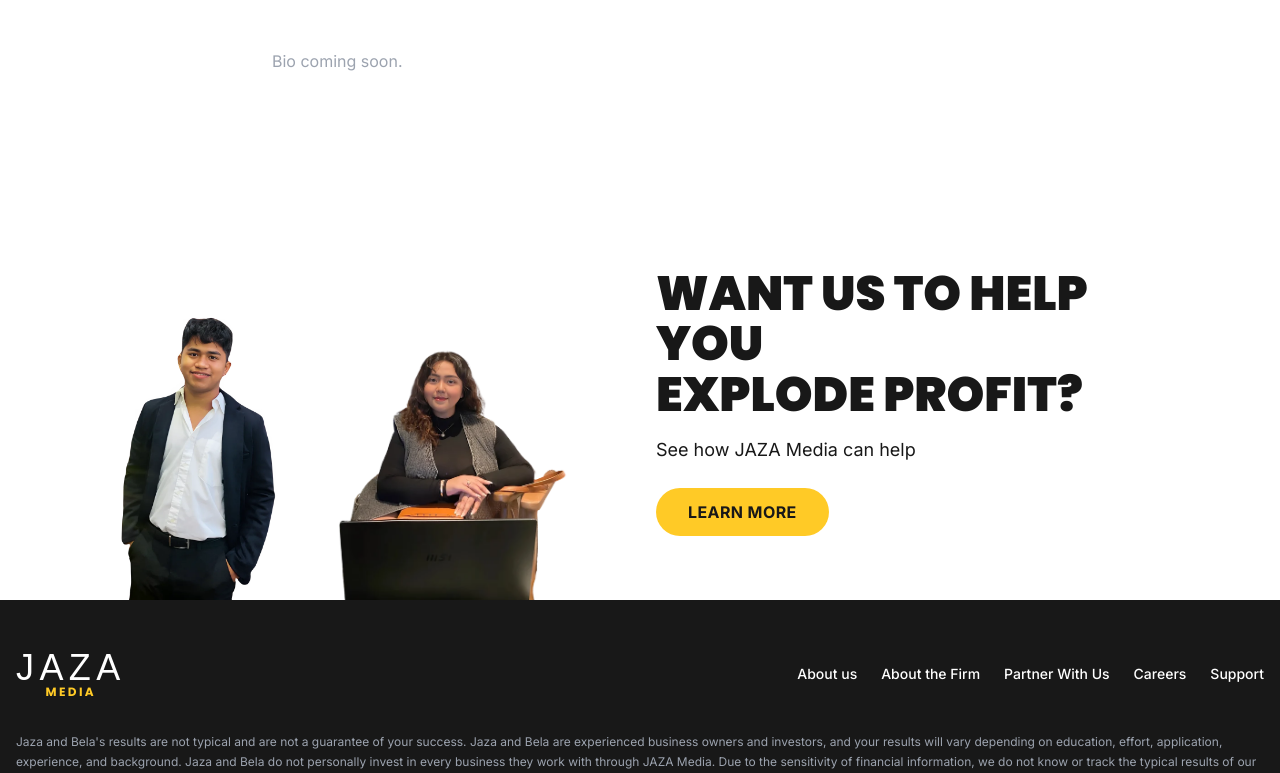
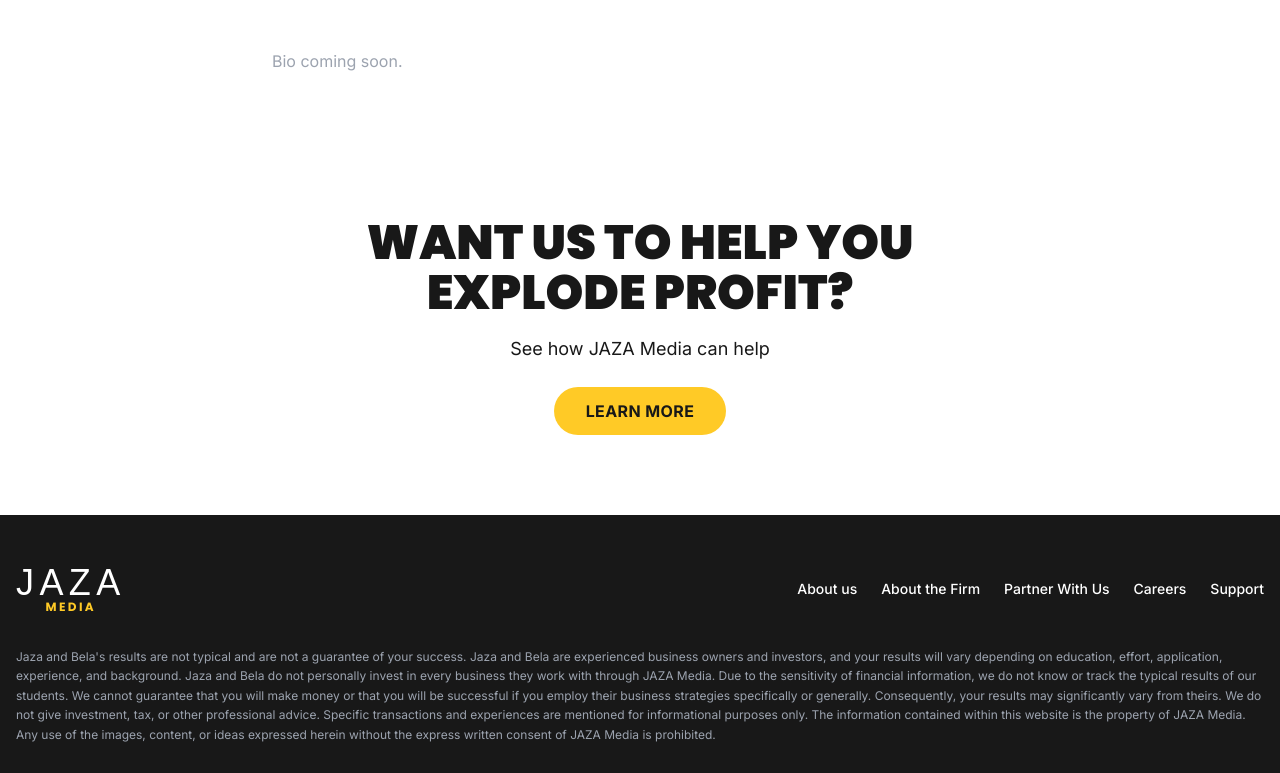
Before and after one commit to JAZA-Group-OS/jaza-media-site, a Next.js app: page /team/jaza in a window 1280 px wide. Shown: the part 475-1248 px from the top of the page. Built offline with nearby package versions, Linux system fonts and the light colour scheme; a web font is replaced by a local one.

Commit message:
feat: remove placeholder cutouts from CTA section, center the text

```diff
--- a/components/explode-profit-cta.tsx
+++ b/components/explode-profit-cta.tsx
@@ -1,29 +1,9 @@
-import Image from "next/image";
 import Link from "next/link";
 
 export function ExplodeProfitCta() {
   return (
-    <section className="bg-white">
-      <div className="mx-auto grid max-w-6xl grid-cols-1 items-end gap-6 px-4 md:grid-cols-2 md:gap-8">
-        <div className="flex items-end justify-center md:justify-start">
-          <Image
-            src="/images/jaza-footer.webp"
-            alt="Jaza"
-            width={400}
-            height={600}
-            className="h-auto w-[55%] max-w-[260px] object-contain"
-            priority={false}
-          />
-          <Image
-            src="/images/bela-footer.webp"
-            alt="Bela"
-            width={400}
-            height={500}
-            className="-ml-8 h-auto w-[55%] max-w-[260px] object-contain"
-            priority={false}
-          />
-        </div>
-        <div className="pb-8 md:pb-16">
+    <section className="bg-white py-12 md:py-20">
+      <div className="mx-auto max-w-6xl px-4 text-center">
         <h2 className="font-heading text-3xl font-black uppercase leading-[1.05] text-brand-black md:text-5xl">
           Want us to help you
           <br />
@@ -39,7 +19,6 @@ export function ExplodeProfitCta() {
           Learn More
         </Link>
       </div>
-      </div>
     </section>
   );
 }
```
Lines whose indentation alone changed are shown as unchanged.
